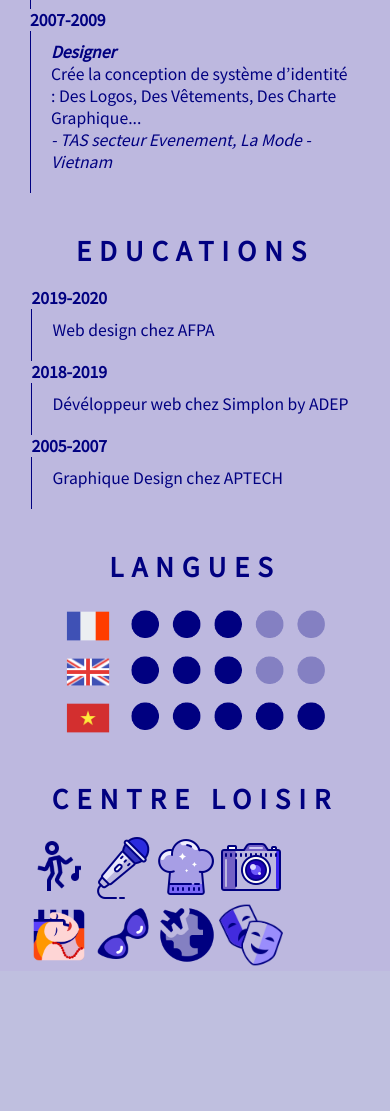
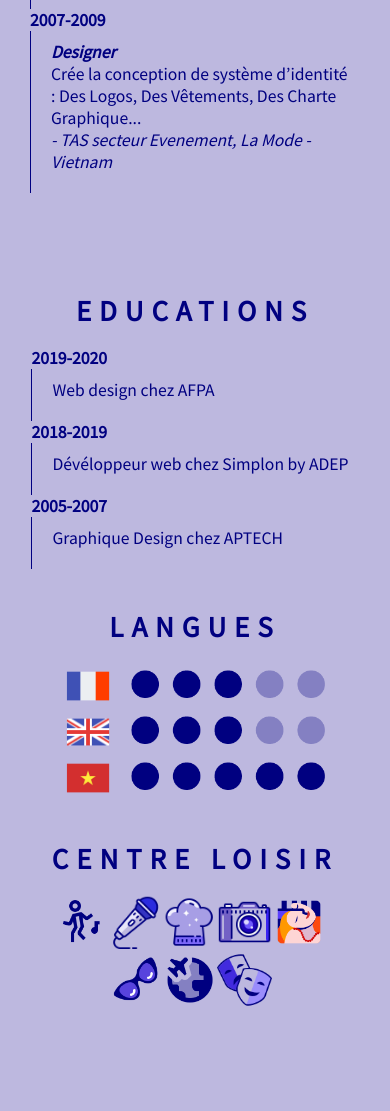
Before and after one commit to tuyengabi/my-CV, a PHP site: page / in a window 390 px wide. Shown: the part 2267-3378 px from the top of the page. Before the commit the page ends 3233 px from the top, so only its background shows below. Run offline with PHP 8.4, Linux system fonts and the light colour scheme; some web fonts are replaced.

Commit message:
modify education section of smartphone screen

```diff
--- a/index.css
+++ b/index.css
@@ -443,6 +443,7 @@ a {
 
 @media screen and (min-width: 0px) and (max-width: 900px) {
     .education {
+        padding: 100px 30px 100px 30px;
         height: auto;
         width: auto;
         display: flex;
@@ -460,5 +461,10 @@ a {
         height: 28px;
     }
     .hob-title {}
-    .hob-section {}
+    .hob-list {
+        padding: 0 20px 0 10px;
+    }
+    .hob-icon {
+        height: 3.4rem;
+    }
 }
```
